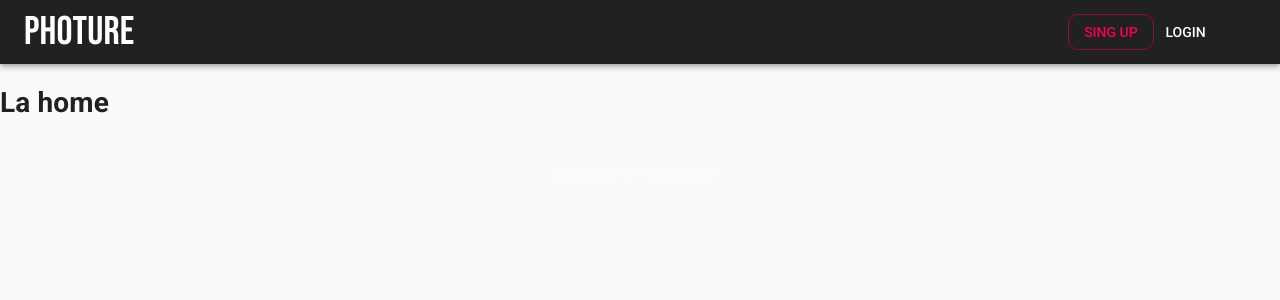
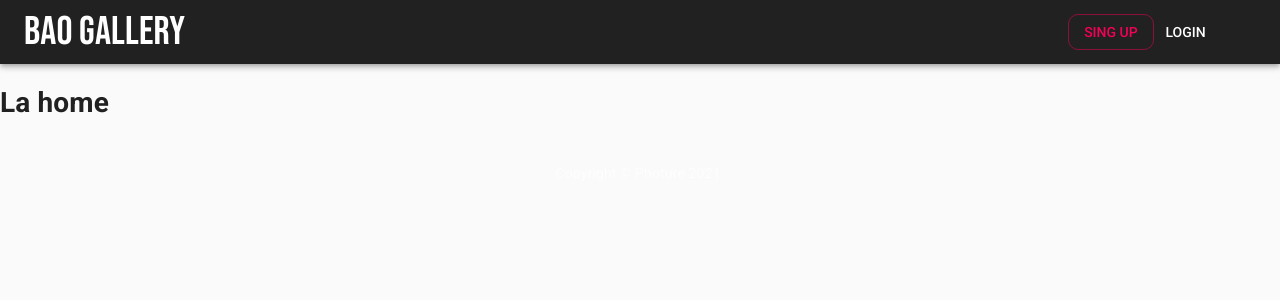
Before and after one commit to GonzRodriguez/BaoGallery, a React (Create React App) app: page / in a window 1280 px wide. Shown: the top 300 px of the page. Built offline with nearby package versions, Linux system fonts and the light colour scheme.

Commit message:
Commented and docuemented every file

```diff
--- a/src/App.js
+++ b/src/App.js
@@ -13,6 +13,7 @@ function App() {
 
   return (
     <div className="App">
+    {/* in order to use a personalized materlial-ui theme we need to wrap the app in a ThemeProvider */}
       <ThemeProvider theme={Theme}>
       <Header/>
       <Switch>
--- a/src/components/Header.jsx
+++ b/src/components/Header.jsx
@@ -10,7 +10,7 @@ import MenuItem from "@material-ui/core/MenuItem";
 import Drawer from "@material-ui/core/Drawer";
 import Button from "@material-ui/core/Button";
 import useMediaQuery from "@material-ui/core/useMediaQuery";
-import auth from "./auth"
+import auth from "./logout"
 import List from '@material-ui/core/List';
 import ListItem from '@material-ui/core/ListItem';
 // import router from "../../server/api/logout";
@@ -74,12 +74,7 @@ const Header = props => {
             menuTitle: "Logout",
             action: (() => { auth.logout() })
         }
-        // ,
-        // {
-        //     key: 5,
-        //     menuTitle: "CheckAuth",
-        //     action: (() => { console.log(auth.isAuthenticated());  })
-        // }
+
     ];
 
     return (
@@ -88,7 +83,7 @@ const Header = props => {
             <AppBar position="static">
                 <Toolbar>
                     <Typography color="initial"  onClick={() => handleButtonClick("/")} className={classes.title}>
-                        <label style={{ fontFamily: "Bebas Neue", fontSize: "40px"}}>Photure</label>
+                        <label style={{ fontFamily: "Bebas Neue", fontSize: "40px"}}>Bao Gallery</label>
                         </Typography>
                     {isMobile ? (
                         <>
@@ -142,5 +137,7 @@ const Header = props => {
         </div>
     );
 };
+//  the header component can be wrapped in a withRouter function,
+// This gives the Header component access to this.props.history, which means the header can now redirect the user.:
 
 export default withRouter(Header);
--- a/src/components/ProtectedRoute.js
+++ b/src/components/ProtectedRoute.js
@@ -1,8 +1,9 @@
 // import { logDOM } from "@testing-library/react";
 import React, { useEffect, useState } from "react";
 import { Route, Redirect } from "react-router-dom";
-// import auth from "./auth";
 import Axios from "axios";
+
+// passed compontent as props
 
 const  ProtectedRoute = ({ component: Component, ...rest }) => {
 
@@ -25,6 +26,7 @@ const  ProtectedRoute = ({ component: Component, ...rest }) => {
 
     return (
         <Route
+            // passed the rest of the props to the route
             {...rest}
             render={props => {
                 if (isAuthenticated) {
--- a/src/components/Theme.js
+++ b/src/components/Theme.js
@@ -11,10 +11,8 @@ const theme = createMuiTheme({
     },
     palette: {
         primary: {
-            // light: '#9e9e9e',
             main: '#212121',
-            // dark: '#006db3',
-            // contrastText: '#ffff',
+
         },
         secondary: {
             light: 'ff80ab',
--- a/src/components/auth.js
+++ /dev/null
@@ -1,46 +0,0 @@
-import Axios from "axios";
-
-class Auth {
-    constructor() {
-        this.authenticated = false;
-    }
-
-    // login(cb) {
-    //     this.authenticated = true;
-    //     cb();
-    // }
-    async logout() {
-
-        await Axios.get("http://localhost:3000/api/logout", { withCredentials: true}).then (response => {
-            console.log(response);
-            // this.props.history.push("/")
-        })
-            .then(window.location = "/")
-    }
-
-//     async pepe() {
-
-//         await Axios.get("http://localhost:3000/api/isAuth", { withCredentials: true})
-
-//                                     .then(response => {
-//                                         console.log(response.data);
-//                                         if (response.data === true) {
-//                                             this.login(()=>{console.log("Debería estar loggedIn " + this.authenticated)})
-//                                         }//this.authenticated = response.data
-//                                     })
-//                                     return this.authenticated
-//         // cb()
-//         }
-
-//       isAuthenticated() {
-//          this.pepe().then(function (result) {
-//              this.authenticated = result;
-//             //  $("#output").append(result);
-//          });
-//         // this.pepe()
-//         return this.authenticated
-//     }
-
-}
-
-export default new Auth();
--- /dev/null
+++ b/src/components/logout.js
@@ -0,0 +1,18 @@
+import Axios from "axios";
+
+class Auth {
+    constructor() {
+        this.authenticated = false;
+    }
+    async logout() {
+
+        await Axios.get("http://localhost:3000/api/logout", { withCredentials: true}).then (response => {
+            console.log(response);
+        })
+            .then(window.location = "/")
+    }
+
+
+}
+
+export default new Auth();
```
